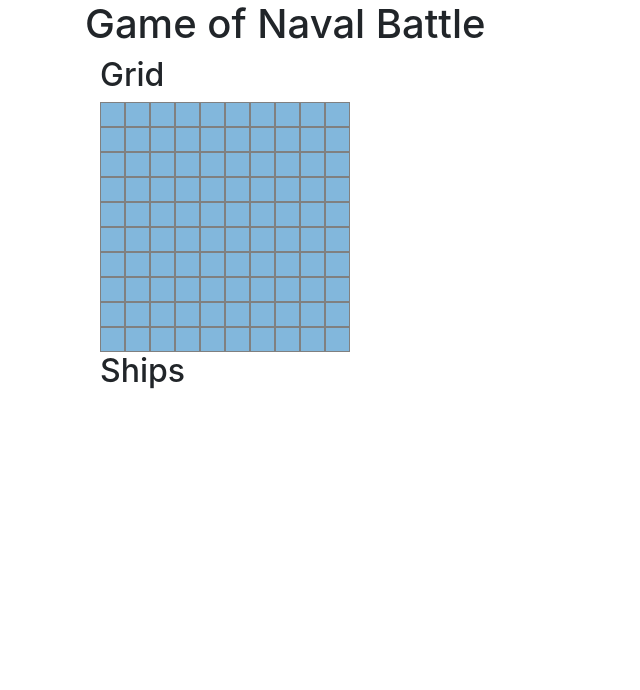
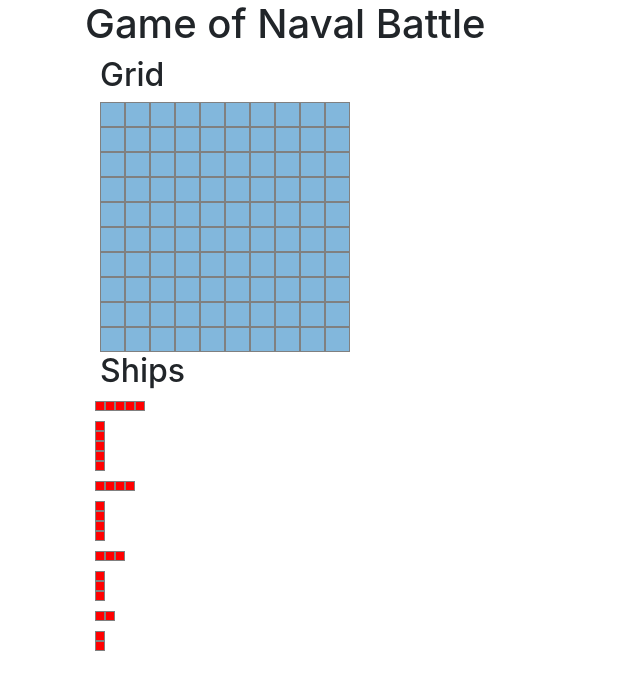
Before and after one commit to stefanianicola/naval-battle, a website with bundled scripts: page src/index.html in a window 1280 px wide. Shown: the whole page, without its empty margins (0-640 px from the left). Built offline with nearby package versions, Linux system fonts and the light colour scheme.

Commit message:
print ships

```diff
--- a/src/components/classes/ship.js
+++ b/src/components/classes/ship.js
@@ -11,7 +11,7 @@ export class Ship {
 
   // Método
   calcSize() {
-    return new Array(this.root).fill(0);
+    return new Array(this.root).fill(1);
   }
 }
 
--- a/src/index.css
+++ b/src/index.css
@@ -1,5 +1,7 @@
 
-
+.containerShip{
+    margin: 10px;
+}
 .cell {
     width: 25px;
     height: 25px;
@@ -9,8 +11,8 @@
     border: 1px solid #808080;
 }
 .ship {
-    height: 20px;
-    width: 20px;
+    height: 10px;
+    width: 10px;
     margin: 0;
     padding: 0;
     background-color: red;
--- a/src/index.html
+++ b/src/index.html
@@ -24,8 +24,8 @@
     </article>
     <article class="container">
         <h2>Ships</h2>
-        <section id="ships">
-
+        <section id="allShips">
+            <div id="ships"></div>
         </section>
     </article>
 
--- a/src/index.js
+++ b/src/index.js
@@ -36,6 +36,47 @@ export const createShip = (root, position) => {
   }
 };
 
+export const drawShip = (ships) => {
+  const ship = document.getElementById('ships');
+  const container = createElement('containerShip');
+  let row, cellEl;
+  if (ships.position === 'horizontal') {
+    row = createElement('row');
+    container.appendChild(row);
+
+    ships.size.forEach(() => {
+      cellEl = createElement('ship');
+      return row.appendChild(cellEl);
+    });
+  } else {
+    // eslint-disable-next-line array-callback-return
+    ships.size.forEach(() => {
+      row = createElement('row');
+      container.appendChild(row);
+      const cellEl = createElement('ship');
+      return row.appendChild(cellEl);
+    });
+  }
+
+  if (ship !== null) {
+    ship.appendChild(container);
+  }
+};
+
+export const drawAllShips = () => {
+  const allShips = [
+    new Ship(5, 'horizontal'),
+    new Ship(5, 'vertical'),
+    new Ship(4, 'horizontal'),
+    new Ship(4, 'vertical'),
+    new Ship(3, 'horizontal'),
+    new Ship(3, 'vertical'),
+    new Ship(2, 'horizontal'),
+    new Ship(2, 'vertical'),
+  ];
+  allShips.map((n) => drawShip(n));
+};
+
 export const isAsunken = (boat) => (boat === 1 ? 1 : 0);
 
 export const createGrid = (x) => {
@@ -44,3 +85,4 @@ export const createGrid = (x) => {
 };
 
 drawGrid(createGrid(10));
+drawAllShips();
```
Also changed, not shown: src/__test__/index.spec.js (+17 -1 lines).
